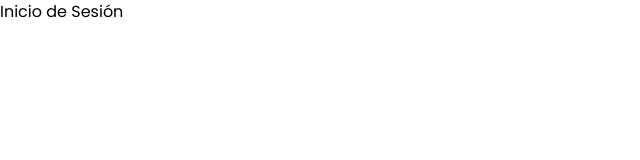
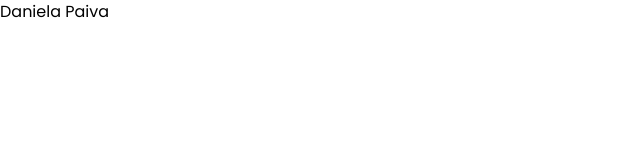
Before and after one commit to sistemascclam/campusvirtual, a Next.js app: page /auth/login in a window 1280 px wide. Shown: the top 160 px of the page, without its empty margins (0-640 px from the left). Built offline with nearby package versions, Linux system fonts and the light colour scheme.

Commit message:
Prueba de push

```diff
--- a/pages/auth/login.js
+++ b/pages/auth/login.js
@@ -8,7 +8,7 @@ export default function Login() {
             <Head>
                 <title>Inicio de Sesión | {siteTitle}</title>
             </Head>
-            Inicio de Sesión
+            Daniela Paiva
         </Layout>
     );
 }
```
